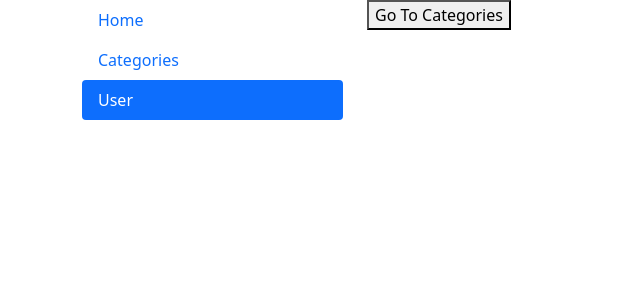
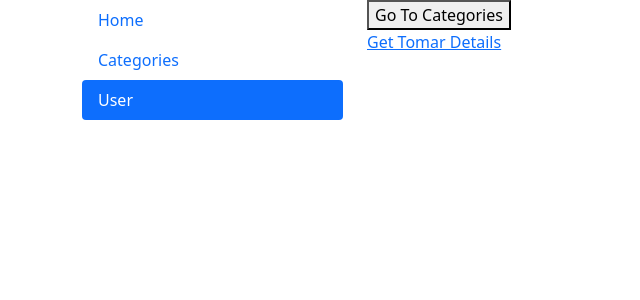
Before and after one commit to Patwalrahul3/angular-routing, an Angular app: page /users in a window 1280 px wide. Shown: the top 300 px of the page, without its empty margins (0-640 px from the left). Built offline with nearby package versions, Linux system fonts and the light colour scheme.

Commit message:
reteriving query params and fragment from the url using ts

```diff
--- a/src/app/user/user.component.ts
+++ b/src/app/user/user.component.ts
@@ -28,6 +28,14 @@ export class UserComponent implements OnInit {
     }
   })
 
+  this.route.queryParams.subscribe(data =>{
+    console.log(data)
+  })
+
+  this.route.fragment.subscribe(data =>{
+    console.log(data)
+  })
+
 
   }
 
--- a/src/app/users/users.component.html
+++ b/src/app/users/users.component.html
@@ -1,3 +1,5 @@
 <div>
     <button (click)="navigate()">Go To Categories</button>
 </div>
+
+<a [routerLink]="['/users', 1, 'tomar']" [queryParams]="{page: 1, search: 'tomar'}" [fragment]="'loading'">Get Tomar Details</a>
```
